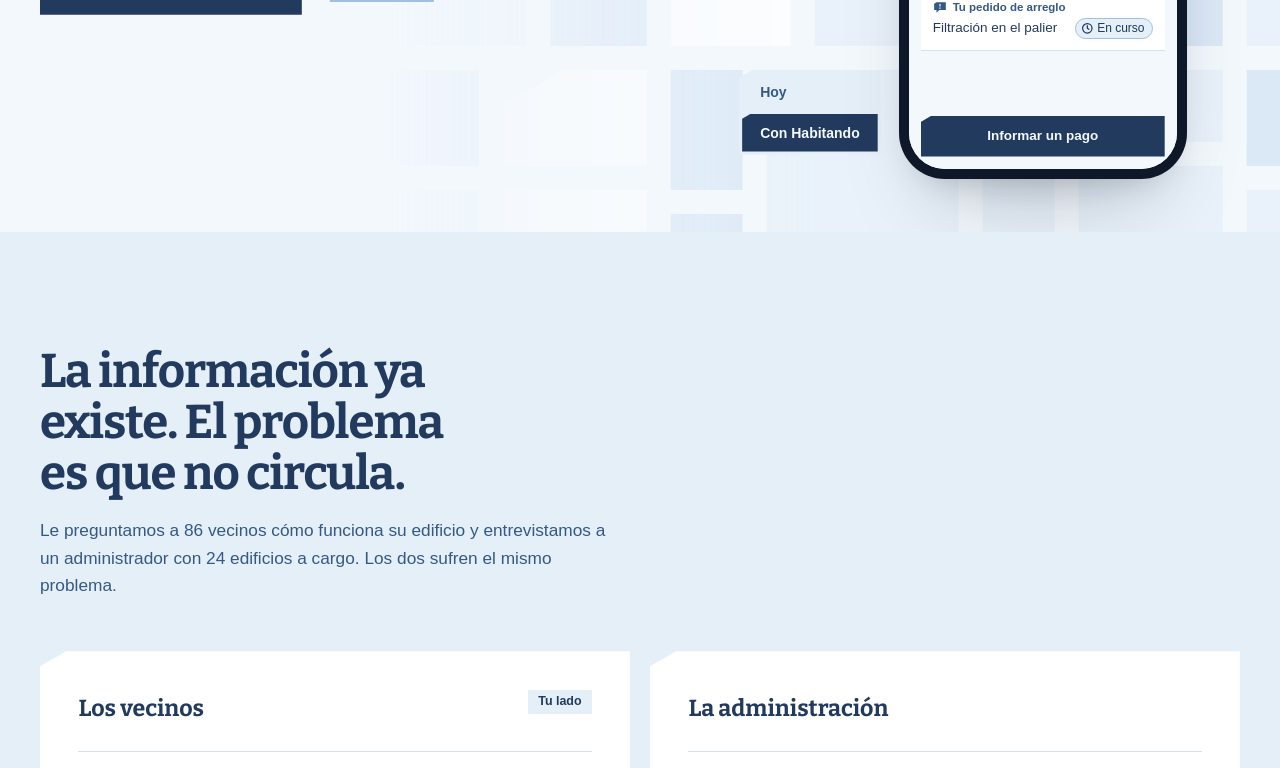
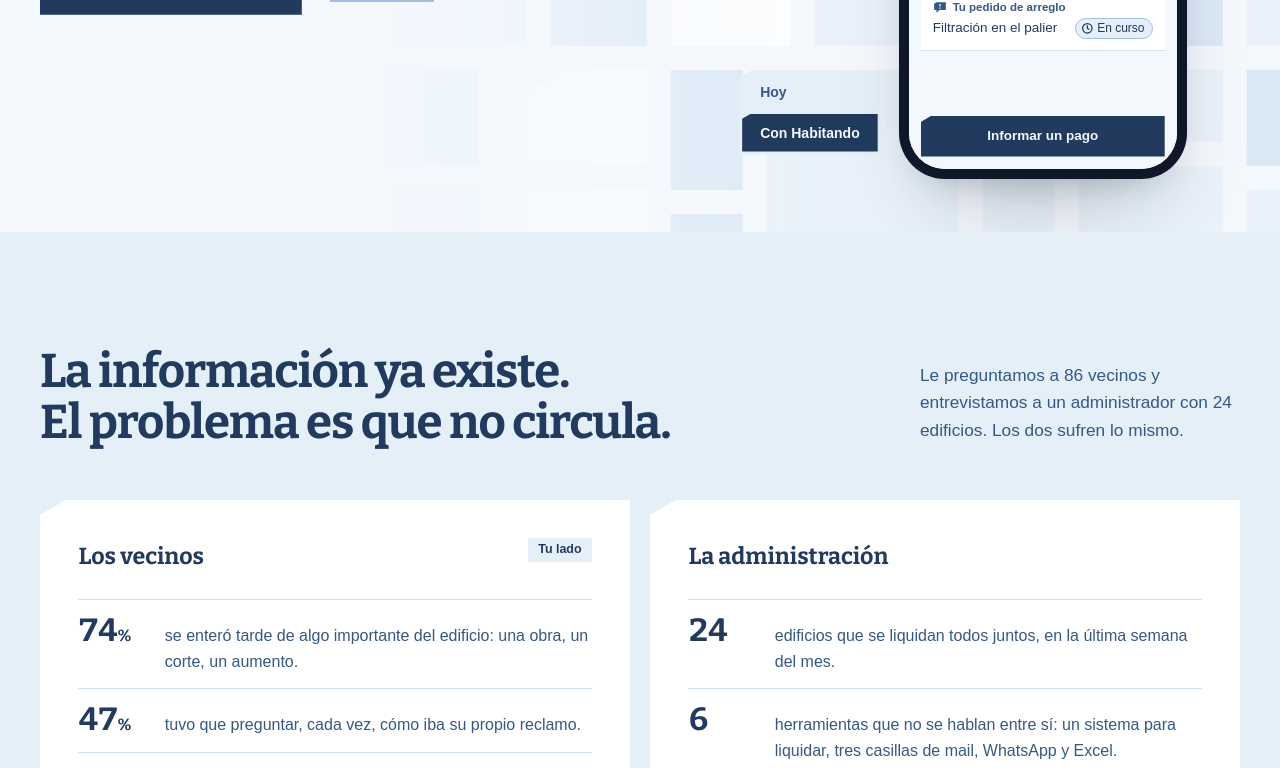
Before and after one commit to Gaston3000/habitando-landing, a Next.js app: page / in a window 1280 px wide. Shown: the part 540-1308 px from the top of the page. Built offline with nearby package versions, Linux system fonts and the light colour scheme; a web font is replaced by a local one.

Commit message:
titulo del problema en dos renglones y subtitulo al costado

```diff
--- a/src/componentes/Problema.js
+++ b/src/componentes/Problema.js
@@ -78,16 +78,19 @@ export default function Problema({ alVerElOtroLado }) {
   return (
     <section aria-labelledby="titulo-problema" className="espacio-seccion bg-superficie-zona">
       <div className="contenedor">
-        <h2
-          id="titulo-problema"
-          className="max-w-[19ch] font-titulo text-titulo-seccion font-bold tracking-[-0.022em] text-balance"
-        >
-          La información ya existe. El problema es que no circula.
-        </h2>
-        <p className="mt-4.5 max-w-xl text-[1.08rem] text-texto-secundario">
-          Le preguntamos a 86 vecinos cómo funciona su edificio y entrevistamos a un administrador con 24 edificios a
-          cargo. Los dos sufren el mismo problema.
-        </p>
+        {/* En escritorio: el título en dos renglones y, a su derecha, el subtítulo alineado con el último renglón */}
+        <div className="grid grid-cols-1 gap-x-10 gap-y-4.5 lg:grid-cols-[auto_minmax(0,20rem)] lg:items-end lg:justify-between">
+          <h2
+            id="titulo-problema"
+            className="max-w-[19ch] font-titulo text-titulo-seccion font-bold tracking-[-0.022em] text-balance escritorio:max-w-none"
+          >
+            <span className="escritorio:block">La información ya existe.</span>{" "}
+            <span className="escritorio:block">El problema es que no circula.</span>
+          </h2>
+          <p className="max-w-xl text-[1.08rem] text-texto-secundario lg:pb-1">
+            Le preguntamos a 86 vecinos y entrevistamos a un administrador con 24 edificios. Los dos sufren lo mismo.
+          </p>
+        </div>
 
         <div className="mt-[clamp(2.5rem,4vw,3.5rem)] grid grid-cols-1 gap-[clamp(0.75rem,1.6vw,1.25rem)] md:grid-cols-2">
           <Lado id="vecinos" lado={LADOS.vecinos}>
```
